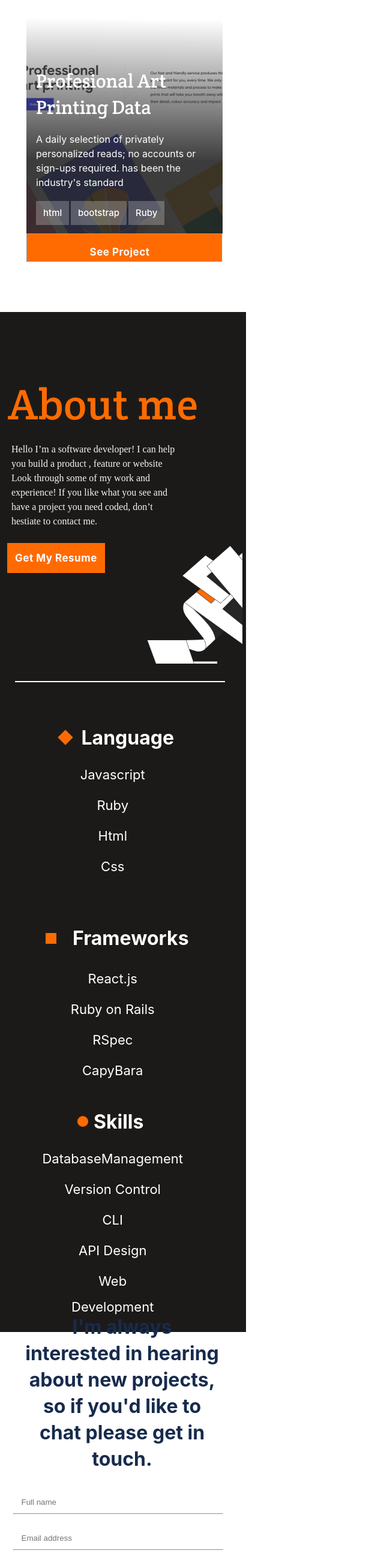
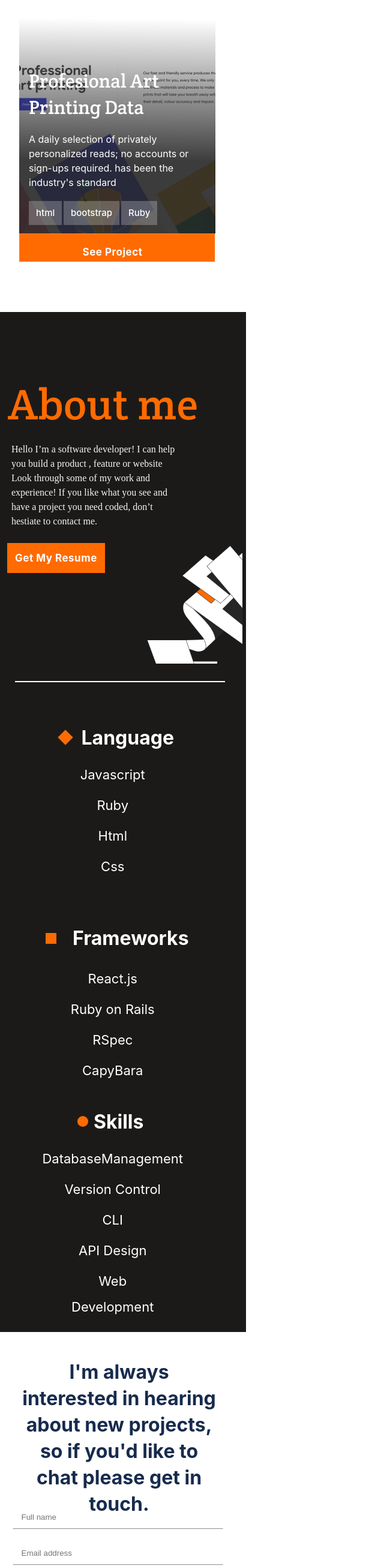
Before and after one commit to AJ193/Portfolio-A, a website: page index.html in a window 1280 px wide. Shown: the part 3970-6580 px from the top of the page at 60% size, without its empty margins (0-640 px from the left). Drawn offline with Linux system fonts and the light colour scheme.

Commit message:
Update css file

```diff
--- a/style.css
+++ b/style.css
@@ -498,7 +498,7 @@ nav {
 .cardworks {
   display: flex;
   flex-direction: column-reverse;
-  left: 24px;
+  left: 12px;
   flex-grow: 0;
   position: absolute;
   border-radius: 0;
@@ -1078,7 +1078,7 @@ nav {
   position: relative;
   width: 375px;
   height: 844px;
-  top: 3280px;
+  top: 3305px;
 }
 
 .text-2 {
@@ -1111,7 +1111,8 @@ nav {
   order: 0;
   flex-grow: 0;
   position: relative;
-  top: 1960px;
+  top: 2010px;
+  left: -5px;
 }
 
 .add-info {
@@ -1233,3 +1234,9 @@ nav {
   position: relative;
   left: -3px;
 }
+
+.form-button:hover {
+  color: #f55800;
+  border: none;
+  background-color: #fff5e1;
+}
```
